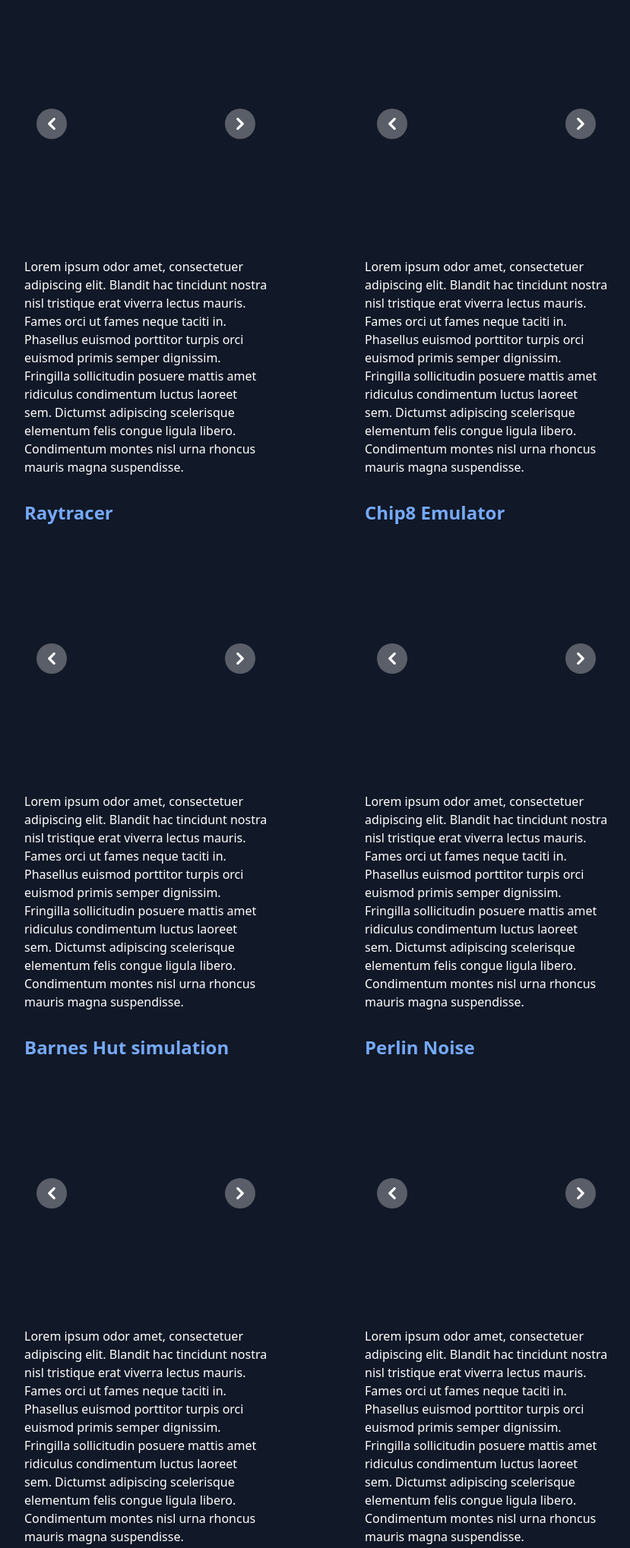
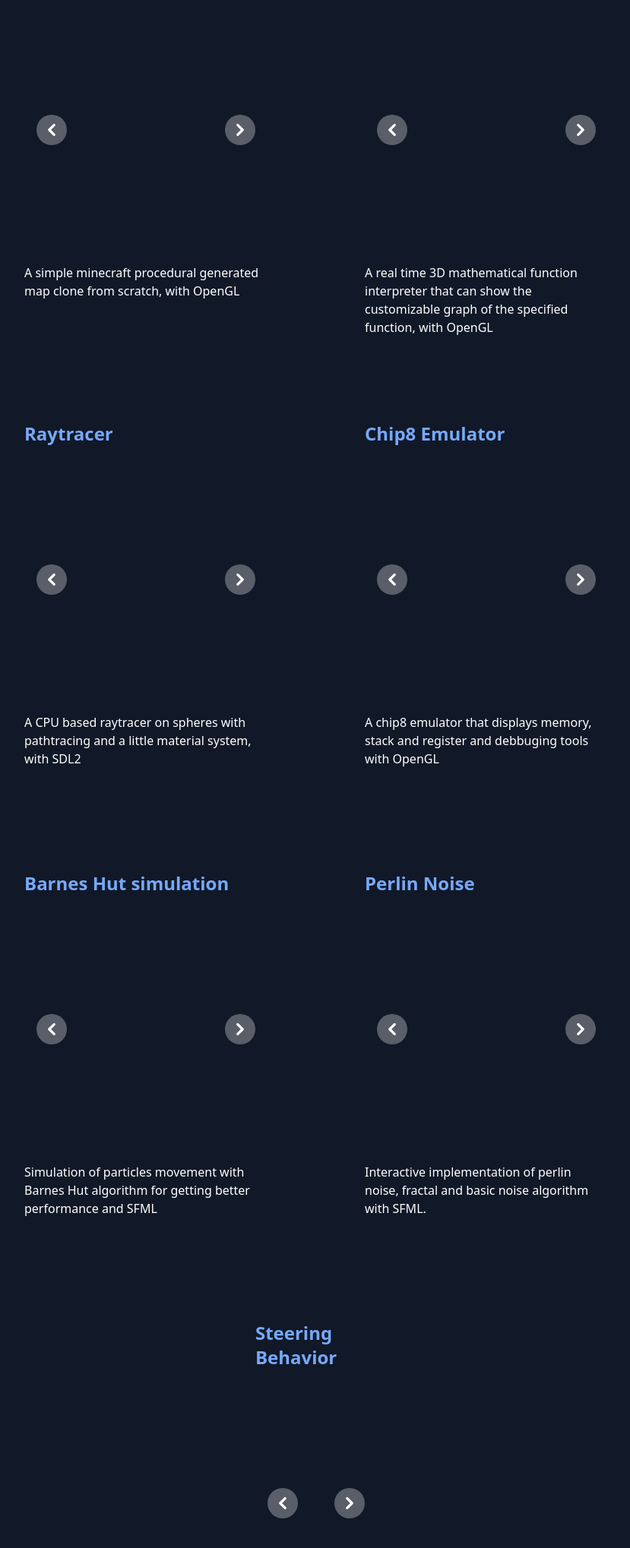
Before and after one commit to KendySong/KendySong.github.io, a website: page index.html in a window 1280 px wide. Shown: the part 1848-3886 px from the top of the page at 76% size, without its empty margins (224-1053 px from the left). Drawn offline with nearby package versions, Linux system fonts and the light colour scheme.

Commit message:
Change fcv img

```diff
--- a/index.html
+++ b/index.html
@@ -55,16 +55,12 @@
         <div class="flex flex-col justify-center items-center w-full pt-12 pb-16 bg-slate-700 -skew-y-3 mt-14 mb-14" id="assets">
             <h1 class="text-4xl text-white font-bold mt-4 mb-8 skew-y-3">Assets</h1>
             <div class="mb-8 skew-y-3 flex flex-col items-center">
-
                 <!--Asset item-->
                 <figure class="flex flex-col w-1/2 mt-8 mb-8">
                     <h1 class="text-white font-bold text-3xl mb-4">Chip8</h1>
                     <img class="h-auto max-w-full rounded-lg" src="/img/assets/ch8_1.gif" alt="chip8 image">
-                    <figcaption class="mt-2 text-md text-start text-white">This CHIP-8 Emulator for Unity can run classic CHIP-8 games with adjustable settings like execution speed and pixel colors. It's a practical option for developers wanting to add simple arcade gameplay to their projects.</figcaption>
+                    <figcaption class="mt-4 text-md text-start text-white">This CHIP-8 Emulator for Unity can run classic CHIP-8 games with adjustable settings like execution speed and pixel colors. It's a practical option for developers wanting to add simple arcade gameplay to their projects.</figcaption>
                 </figure>
-
-
-
             </div>
         </div>
 
@@ -74,33 +70,28 @@
             <div class="flex flex-col items-center md:flex-row md:justify-center">
                 <div class="w-3/4 md:w-1/4 mt-4 mb-4 ml-16 mr-16">
                     <h1 class="text-2xl font-bold text-blue-400">Minecraft Clone</h1>
-                    <div id="carousel-0" class="relative mt-4 mb-4" >
-                        <!-- Carousel wrapper -->
+                    <div id="carousel-0" class="relative mt-4 mb-4">
                         <div
                             class="relative h-56 overflow-hidden rounded-lg sm:h-64 xl:h-80 2xl:h-96"
                         >
-                            <!-- Item 1 -->
                             <div id="carousel-item-1-0" class="hidden duration-700 ease-in-out">
                                 <img
                                     src="/img/mc_0.png"
                                     class="absolute left-1/2 top-1/2 block w-full -translate-x-1/2 -translate-y-1/2"
                                 />
                             </div>
-                            <!-- Item 2 -->
                             <div id="carousel-item-2-0" class="hidden duration-700 ease-in-out">
                                 <img
                                     src="/img/mc_1.png"
                                     class="absolute left-1/2 top-1/2 block w-full -translate-x-1/2 -translate-y-1/2"
                                 />
                             </div>
-                            <!-- Item 3 -->
                             <div id="carousel-item-3-0" class="hidden duration-700 ease-in-out">
                                 <img
                                     src="/img/mc_2.png"
                                     class="absolute left-1/2 top-1/2 block w-full -translate-x-1/2 -translate-y-1/2"
                                 />
                             </div>
-                            <!-- Item 4 -->
                             <div id="carousel-item-4-0" class="hidden duration-700 ease-in-out">
                                 <img
                                     src="/img/mc_3.png"
@@ -108,7 +99,6 @@
                                 />
                             </div>
                         </div>
-                        <!-- Slider indicators -->
                         <div
                             class="absolute bottom-5 left-1/2 z-30 flex -translate-x-1/2 space-x-3 rtl:space-x-reverse"
                         >
@@ -141,7 +131,6 @@
                                 aria-label="Slide 4"
                             ></button>
                         </div>
-                        <!-- Slider controls -->
                         <button
                             id="data-carousel-prev-0"
                             type="button"
@@ -195,43 +184,40 @@
                             </span>
                         </button>
                     </div>
-                    <p class="w-full text-white">
-                        Lorem ipsum odor amet, consectetuer adipiscing elit. Blandit hac tincidunt nostra nisl tristique erat viverra lectus mauris.
-                        Fames orci ut fames neque taciti in. Phasellus euismod porttitor turpis orci euismod primis semper dignissim. Fringilla sollicitudin
-                        posuere mattis amet ridiculus condimentum luctus laoreet sem. Dictumst adipiscing scelerisque elementum felis congue ligula libero.
-                        Condimentum montes nisl urna rhoncus mauris magna suspendisse.
+                    <p class="text-white h-44">
+                        A simple minecraft procedural generated map clone from scratch, with OpenGL
                     </p>
                 </div>
 
                 <div class="w-3/4 md:w-1/4 mt-4 mb-4 ml-16 mr-16">
                     <h1 class="text-2xl font-bold text-blue-400">Function Visualizer</h1>
-                    <div id="carousel-1" class="relative mt-4 mb-4" >
-                        <!-- Carousel wrapper -->
+                    <div id="carousel-1" class="relative mt-4 mb-4">
+
                         <div
                             class="relative h-56 overflow-hidden rounded-lg sm:h-64 xl:h-80 2xl:h-96"
                         >
-                            <!-- Item 1 -->
+
                             <div id="carousel-item-1-1" class="hidden duration-700 ease-in-out">
                                 <img
                                     src="/img/function-visualizer_0.png"
                                     class="absolute left-1/2 top-1/2 block w-full -translate-x-1/2 -translate-y-1/2"
                                 />
                             </div>
-                            <!-- Item 2 -->
+
                             <div id="carousel-item-2-1" class="hidden duration-700 ease-in-out">
                                 <img
                                     src="/img/function-visualizer_1.png"
                                     class="absolute left-1/2 top-1/2 block w-full -translate-x-1/2 -translate-y-1/2"
                                 />
                             </div>
-                            <!-- Item 3 -->
+
                             <div id="carousel-item-3-1" class="hidden duration-700 ease-in-out">
                                 <img
                                     src="/img/function-visualizer_2.png"
                                     class="absolute left-1/2 top-1/2 block w-full -translate-x-1/2 -translate-y-1/2"
                                 />
                             </div>
-                            <!-- Item 4 -->
+
                             <div id="carousel-item-4-1" class="hidden duration-700 ease-in-out">
                                 <img
                                     src="/img/function-visualizer_3.png"
@@ -239,7 +225,6 @@
                                 />
                             </div>
                         </div>
-                        <!-- Slider indicators -->
                         <div
                             class="absolute bottom-5 left-1/2 z-30 flex -translate-x-1/2 space-x-3 rtl:space-x-reverse"
                         >
@@ -272,7 +257,7 @@
                                 aria-label="Slide 4"
                             ></button>
                         </div>
-                        <!-- Slider controls -->
+
                         <button
                             id="data-carousel-prev-1"
                             type="button"
@@ -326,20 +311,18 @@
                             </span>
                         </button>
                     </div>
-                    <p class="w-full text-white">
-                        Lorem ipsum odor amet, consectetuer adipiscing elit. Blandit hac tincidunt nostra nisl tristique erat viverra lectus mauris.
-                        Fames orci ut fames neque taciti in. Phasellus euismod porttitor turpis orci euismod primis semper dignissim. Fringilla sollicitudin
-                        posuere mattis amet ridiculus condimentum luctus laoreet sem. Dictumst adipiscing scelerisque elementum felis congue ligula libero.
-                        Condimentum montes nisl urna rhoncus mauris magna suspendisse.
+                    <p class="text-white h-44">
+                        A real time 3D mathematical function interpreter that can show the customizable graph of the specified function, with OpenGL
                     </p>
                 </div>
             </div>
+
 
             <!--RT and Ch8-->
             <div class="flex flex-col items-center md:flex-row md:justify-center">
                 <div class="w-3/4 md:w-1/4 mt-4 mb-4 ml-16 mr-16">
                     <h1 class="text-2xl font-bold text-blue-400">Raytracer</h1>
-                    <div id="carousel-2" class="relative mt-4 mb-4" >
+                    <div id="carousel-2" class="relative mt-4 mb-4">
                         <!-- Carousel wrapper -->
                         <div
                             class="relative h-56 overflow-hidden rounded-lg sm:h-64 xl:h-80 2xl:h-96"
@@ -460,17 +443,14 @@
                             </span>
                         </button>
                     </div>
-                    <p class="w-full text-white">
-                        Lorem ipsum odor amet, consectetuer adipiscing elit. Blandit hac tincidunt nostra nisl tristique erat viverra lectus mauris.
-                        Fames orci ut fames neque taciti in. Phasellus euismod porttitor turpis orci euismod primis semper dignissim. Fringilla sollicitudin
-                        posuere mattis amet ridiculus condimentum luctus laoreet sem. Dictumst adipiscing scelerisque elementum felis congue ligula libero.
-                        Condimentum montes nisl urna rhoncus mauris magna suspendisse.
+                    <p class="text-white h-44">
+                        A CPU based raytracer on spheres with pathtracing and a little material system, with SDL2
                     </p>
                 </div>
 
                 <div class="w-3/4 md:w-1/4 mt-4 mb-4 ml-16 mr-16">
                     <h1 class="text-2xl font-bold text-blue-400">Chip8 Emulator</h1>
-                    <div id="carousel-3" class="relative mt-4 mb-4" >
+                    <div id="carousel-3" class="relative mt-4 mb-4">
                         <!-- Carousel wrapper -->
                         <div
                             class="relative h-56 overflow-hidden rounded-lg sm:h-64 xl:h-80 2xl:h-96"
@@ -591,11 +571,8 @@
                             </span>
                         </button>
                     </div>
-                    <p class="w-full text-white">
-                        Lorem ipsum odor amet, consectetuer adipiscing elit. Blandit hac tincidunt nostra nisl tristique erat viverra lectus mauris.
-                        Fames orci ut fames neque taciti in. Phasellus euismod porttitor turpis orci euismod primis semper dignissim. Fringilla sollicitudin
-                        posuere mattis amet ridiculus condimentum luctus laoreet sem. Dictumst adipiscing scelerisque elementum felis congue ligula libero.
-                        Condimentum montes nisl urna rhoncus mauris magna suspendisse.
+                    <p class="text-white h-44">
+                        A chip8 emulator that displays memory, stack and register and debbuging tools with OpenGL
                     </p>
                 </div>
             </div>
@@ -725,11 +702,8 @@
                             </span>
                         </button>
                     </div>
-                    <p class="w-full text-white">
-                        Lorem ipsum odor amet, consectetuer adipiscing elit. Blandit hac tincidunt nostra nisl tristique erat viverra lectus mauris.
-                        Fames orci ut fames neque taciti in. Phasellus euismod porttitor turpis orci euismod primis semper dignissim. Fringilla sollicitudin
-                        posuere mattis amet ridiculus condimentum luctus laoreet sem. Dictumst adipiscing scelerisque elementum felis congue ligula libero.
-                        Condimentum montes nisl urna rhoncus mauris magna suspendisse.
+                    <p class="text-white h-44">
+                        Simulation of particles movement with Barnes Hut algorithm for getting better performance and SFML
                     </p>
                 </div>
 
@@ -856,11 +830,8 @@
                             </span>
                         </button>
                     </div>
-                    <p class="w-full text-white">
-                        Lorem ipsum odor amet, consectetuer adipiscing elit. Blandit hac tincidunt nostra nisl tristique erat viverra lectus mauris.
-                        Fames orci ut fames neque taciti in. Phasellus euismod porttitor turpis orci euismod primis semper dignissim. Fringilla sollicitudin
-                        posuere mattis amet ridiculus condimentum luctus laoreet sem. Dictumst adipiscing scelerisque elementum felis congue ligula libero.
-                        Condimentum montes nisl urna rhoncus mauris magna suspendisse.
+                    <p class="text-white h-44">
+                        Interactive implementation of perlin noise, fractal and basic noise algorithm with SFML.
                     </p>
                 </div>
             </div>
@@ -990,19 +961,16 @@
                             </span>
                         </button>
                     </div>
-                    <p class="w-full text-white">
-                        Lorem ipsum odor amet, consectetuer adipiscing elit. Blandit hac tincidunt nostra nisl tristique erat viverra lectus mauris.
-                        Fames orci ut fames neque taciti in. Phasellus euismod porttitor turpis orci euismod primis semper dignissim. Fringilla sollicitudin
-                        posuere mattis amet ridiculus condimentum luctus laoreet sem. Dictumst adipiscing scelerisque elementum felis congue ligula libero.
-                        Condimentum montes nisl urna rhoncus mauris magna suspendisse.
+                    <p class="text-white h-44">
+                        Interactive simulation of realistic movements of autonomous agents
                     </p>
                 </div>
             </div>
         </div>
 
         <!--Contact-->
-        <div class="flex flex-col justify-center items-center w-full h-96 bg-slate-800 skew-y-3" id="contact">
-            <div class="mb-8 -skew-y-3">
+        <div class="flex flex-col justify-center items-center w-full bg-slate-800 skew-y-3" id="contact">
+            <div class="mt-8 mb-8 -skew-y-3">
                 <h1 class="text-4xl text-white font-bold mt-4 mb-8">How to contact me</h1>
 
                 <div class="flex items-center">
@@ -1016,6 +984,11 @@
                 </div>
             </div>
         </div>
+
+
+        <!--
+            CHANGE WIDTH OF TEXT FOR ADAPT
+        -->
 
         <footer class="bg-gray-900 rounded-lg shadowm-4 mb-4 mt-12">
             <div class="w-full max-w-screen-xl mx-auto p-4 md:py-8">
--- a/tailwind.config.js
+++ b/tailwind.config.js
@@ -5,7 +5,11 @@ module.exports = {
     "./node_modules/flowbite/**/*.js"
   ],
   theme: {
-    extend: {},
+    extend: {
+      spacing: {
+
+      }
+    },
   },
   plugins: [
     require('flowbite/plugin')
```
Also changed, not shown: img/bh_0.png, img/function-visualizer_0.png, img/function-visualizer_1.png, img/function-visualizer_2.png, img/function-visualizer_3.png, img/mc_0.png, src/output.css.
